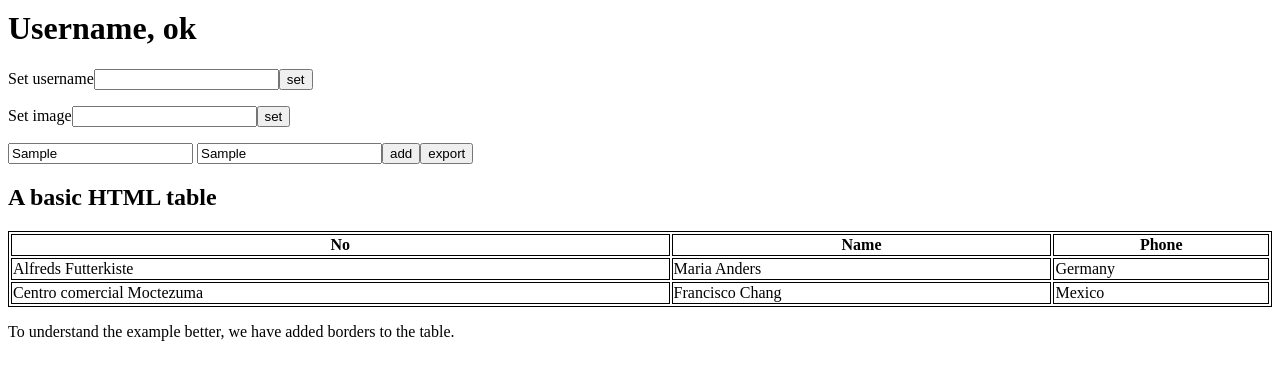
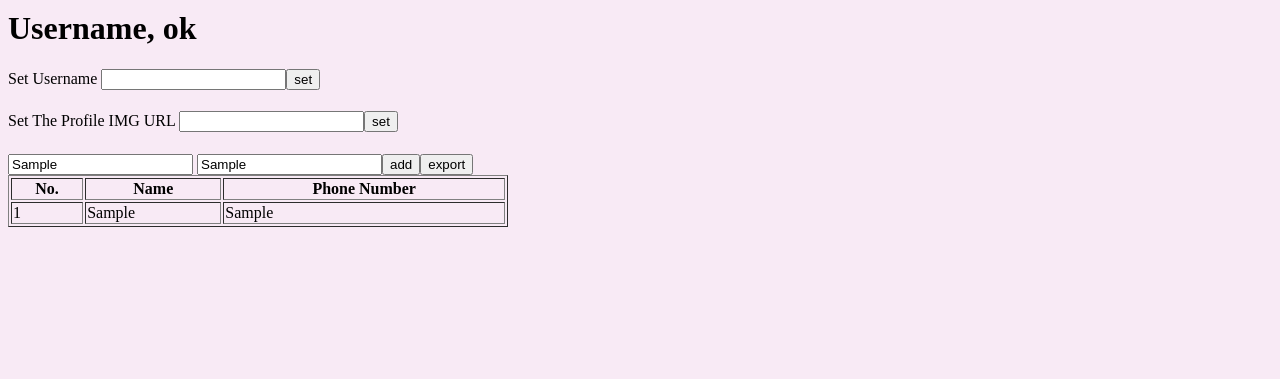
Before and after one commit to YasminaFaris/67070146, a plain HTML site: page lab14.html in a window 1280 px wide. Both pictures are taken after typing "Sample", "Sample" into the empty fields and a click on the button "add". Shown: the part 319-698 px from the top of the page. Drawn offline with Linux system fonts and the light colour scheme.

Commit message:
Add files via upload

```diff
--- a/lab14.html
+++ b/lab14.html
@@ -8,64 +8,72 @@
 </head>
 <body>
     <div class="profile" id="profile">
-        <div class="notify"><p>1</p></div>
+        <div class="notify">
+          <p>1</p>
+        </div>
     </div>
     <h1 id="user">Username, ok</h1>
-    <label>Set username</label><input type="text" id="name"><button onclick="setName()">set</button>
-    <p><label>Set image</label><input type="text" id="urlprofile"><button onclick=setImg()>set</button>
+    <label>Set Username </label><input type="text" id="name"><button onclick="setName()">set</button>
+    <h1></h1>
+    <label>Set The Profile IMG URL </label><input type="text" id="img"><button onclick="setImg()">set</button>
+    <h1></h1>
     <div>
-        <input type="text">
-        <input type="text"><button>add</button><button>export</button>
+        <input type="text" id="phonename">
+        <input type="text" id="phone"><button id="tel1" onclick="addParagraph()">add</button><button id="tel2">export</button>
+
     </div>
+    <table border="1" style="width: 500px;">
+      <tr>
+        <th>No.</th>
+        <th>Name</th>
+        <th>Phone Number</th>
+      </tr>
+      <tbody id="phonetable">
+
+      </tbody>
+    </table>
 
     <script>
         const username = document.getElementById("user");
         const input = document.getElementById("name");
-        const profile = document.getElementById("profile");
-        const urlprofile = document.getElementById("urlprofile");
-        const newdiv = document.getElementsByClassName("container")[0];
+        const img = document.getElementById("img");
+        const profile = document.getElementById("profile")
+        const tel = []
 
         function setName(){
             username.textContent = input.value + ", ok";
         }
         function setImg(){
-            profile.style.backgroundImage = "url(" + urlprofile.value + ")";
-            console.log(urlprofile.value);
-            urlprofile.value = "";
+            profile.style.backgroundImage = "url(" + img.value + ")";
+            console.log(img.value);
+            img.value = "";
         }
         function addParagraph(){
-            const newpara = document.createElement("p");
-            newpara.textContent = "new paragraph";
-            newdiv[0].appendChild(newpara);
+            const phonename =document.getElementById("phonename").value;
+            const phone = document.getElementById("phone").value;
+            tel.push({
+              name: phonename,
+              phone: phone
+            });
+            let tbody = "";
+
+            for (let i = 0; i < tel.length; i++){
+              const t = tel[i];
+              tbody += `<tr>
+                <td>${i + 1}</td>
+                <td>${t.name}</td>
+                    <td>${t.phone}</td>
+                </tr>`
+            }
+
+            document.getElementById("phonetable").innerHTML = tbody;
+
+            // document.getElementById("phonetable")
+            // const newpara = document.createElement("p");
+            // newpara.textContect = "new paragraph";
+            // newdiv[0].appendChild(newpara);
         }
     </script>
-    <style>
-        table, th, td {
-          border:1px solid black;
-        }
-        </style>
-        <body>
+</body>
 
-        <h2>A basic HTML table</h2>
-
-        <table style="width:100%">
-          <tr>
-            <th>No</th>
-            <th>Name</th>
-            <th>Phone</th>
-          </tr>
-          <tr>
-            <td>Alfreds Futterkiste</td>
-            <td>Maria Anders</td>
-            <td>Germany</td>
-          </tr>
-          <tr>
-            <td>Centro comercial Moctezuma</td>
-            <td>Francisco Chang</td>
-            <td>Mexico</td>
-          </tr>
-        </table>
-
-        <p>To understand the example better, we have added borders to the table.</p>
-</body>
 </html>
--- a/style2.css
+++ b/style2.css
@@ -19,3 +19,7 @@
     bottom: 15px;
     right: 20px;
 }
+
+body{
+    background-color: rgb(248, 234, 245);
+}
```
